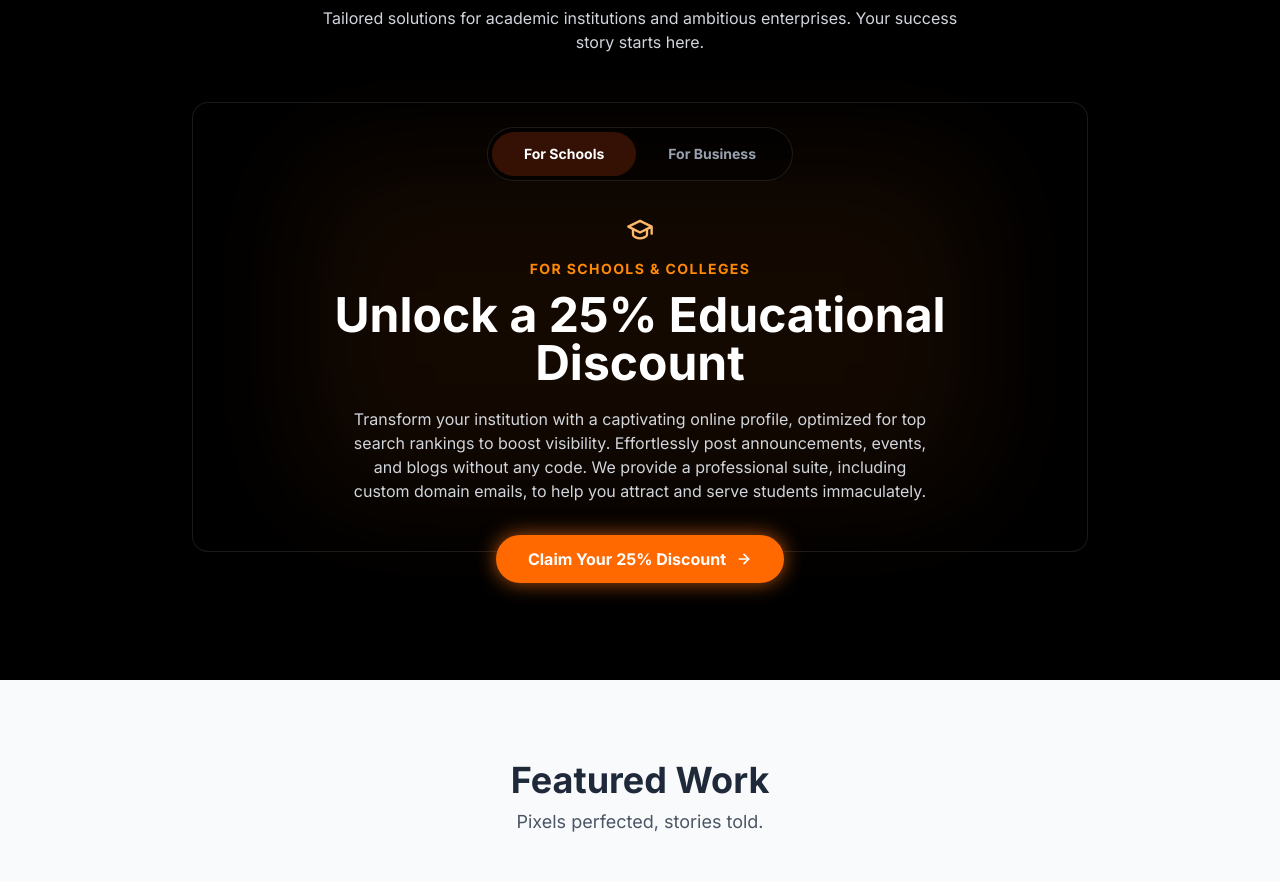
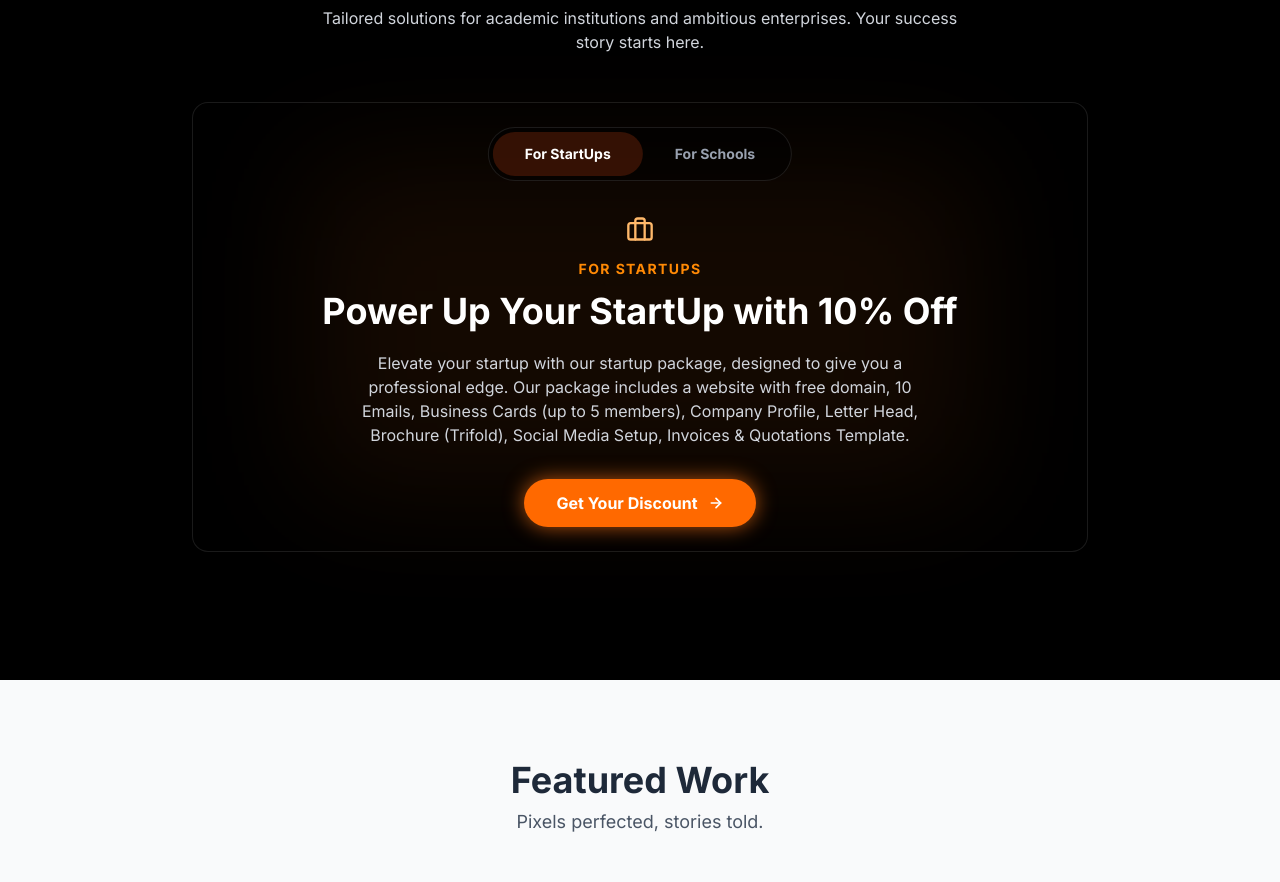
Before and after one commit to Tanagends/pixel, a Next.js app: page / in a window 1280 px wide. Shown: the part 1820-2702 px from the top of the page. Built offline with nearby package versions, Linux system fonts and the light colour scheme.

Commit message:
added promo

```diff
--- a/components/Promotion2.jsx
+++ b/components/Promotion2.jsx
@@ -26,15 +26,15 @@ const promoData = {
         category: 'FOR SCHOOLS & COLLEGES',
         title: 'Unlock a 25% Educational Discount',
         description: "Transform your institution with a captivating online profile, optimized for top search rankings to boost visibility. Effortlessly post announcements, events, and blogs without any code. We provide a professional suite, including custom domain emails, to help you attract and serve students immaculately.",
-        buttonText: 'Claim Your 25% Discount',
+        buttonText: 'Claim Your Discount',
     },
     business: {
         id: 'business',
         icon: <IconBriefcase className="text-orange-300" />,
-        category: 'FOR ENTERPRISES & SMES',
-        title: 'Power Up Your Business with 15% Off',
-        description: "Supercharge your online presence! We optimize your site for high search rankings to elevate sales and customer reach. Utilize autonomous digital tools for blogs and articles—no code required. Perfect for SMEs ready to grow. We write code once. You use it forever!",
-        buttonText: 'Get Your 15% Discount',
+        category: 'FOR STARTUPS',
+        title: 'Power Up Your StartUp with 10% Off',
+        description: "Elevate your startup with our startup package, designed to give you a professional edge. Our package includes a website with free domain, 10 Emails, Business Cards (up to 5 members), Company Profile, Letter Head, Brochure (Trifold), Social Media Setup, Invoices & Quotations Template.",
+        buttonText: 'Get Your Discount',
     }
 };
 
@@ -82,7 +82,7 @@ const PromoPanel = ({ data, isActive }) => {
                     <motion.span variants={itemVariants} className={`font-semibold text-sm tracking-widest uppercase text-orange-400`}>
                         {data.category}
                     </motion.span>
-                    <motion.h3 variants={itemVariants} className="text-4xl lg:text-5xl font-bold text-white mt-3 mb-5">
+                    <motion.h3 variants={itemVariants} className="text-2xl lg:text-4xl font-bold text-white mt-3 mb-5">
                         {data.title}
                     </motion.h3>
                     <motion.p variants={itemVariants} className="max-w-xl text-gray-300 mb-8">
@@ -109,7 +109,7 @@ const PromoPanel = ({ data, isActive }) => {
 // Main PromotionSection Component
 //================================================================//
 export default function PromotionSection() {
-    const [activePromo, setActivePromo] = useState('education');
+    const [activePromo, setActivePromo] = useState('business');
 
     const handleToggle = (promo) => {
         if (promo !== activePromo) {
@@ -140,7 +140,7 @@ export default function PromotionSection() {
     };
 
     return (
-        <section className="py-24 md:py-32 bg-black overflow-hidden">
+        <section className="py-24 md:py-32 bg-black overflow-hidden" id="promotion-section">
             <div className="container mx-auto px-6">
 
                 <div className="text-center mb-12">
@@ -161,14 +161,14 @@ export default function PromotionSection() {
 
                     {/* Toggle Switch */}
                     <div className="absolute top-6 left-1/2 -translate-x-1/2 z-20 flex items-center bg-black/50 border border-white/10 rounded-full p-1">
+                        <ToggleButton promoId="business">For StartUps</ToggleButton>
                         <ToggleButton promoId="education">For Schools</ToggleButton>
-                        <ToggleButton promoId="business">For Business</ToggleButton>
                     </div>
 
                     {/* Content Panels */}
                     <div className="relative w-full h-full">
+                        <PromoPanel data={promoData.business} isActive={activePromo === 'business'} />
                         <PromoPanel data={promoData.education} isActive={activePromo === 'education'} />
-                        <PromoPanel data={promoData.business} isActive={activePromo === 'business'} />
                     </div>
                 </div>
 
```
Also changed, not shown: app/HomePage.jsx (line endings or trailing spaces).
